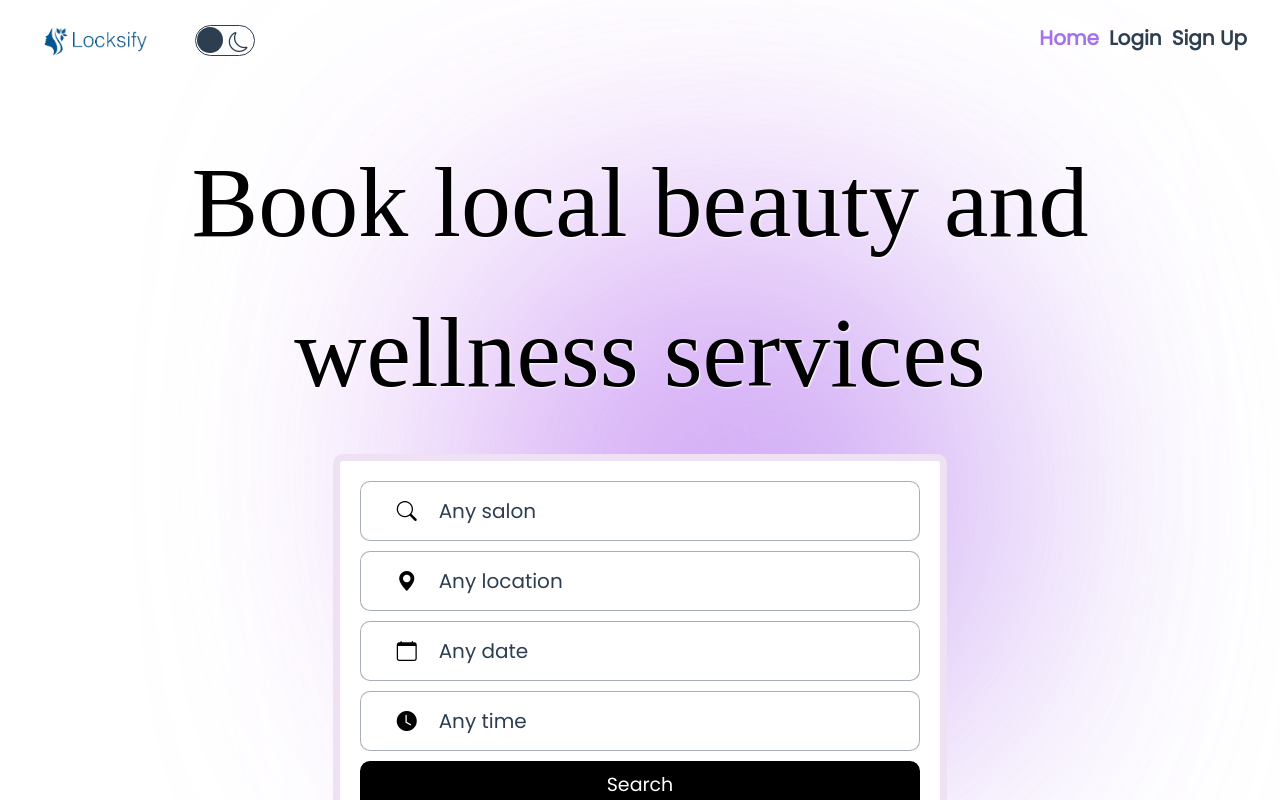
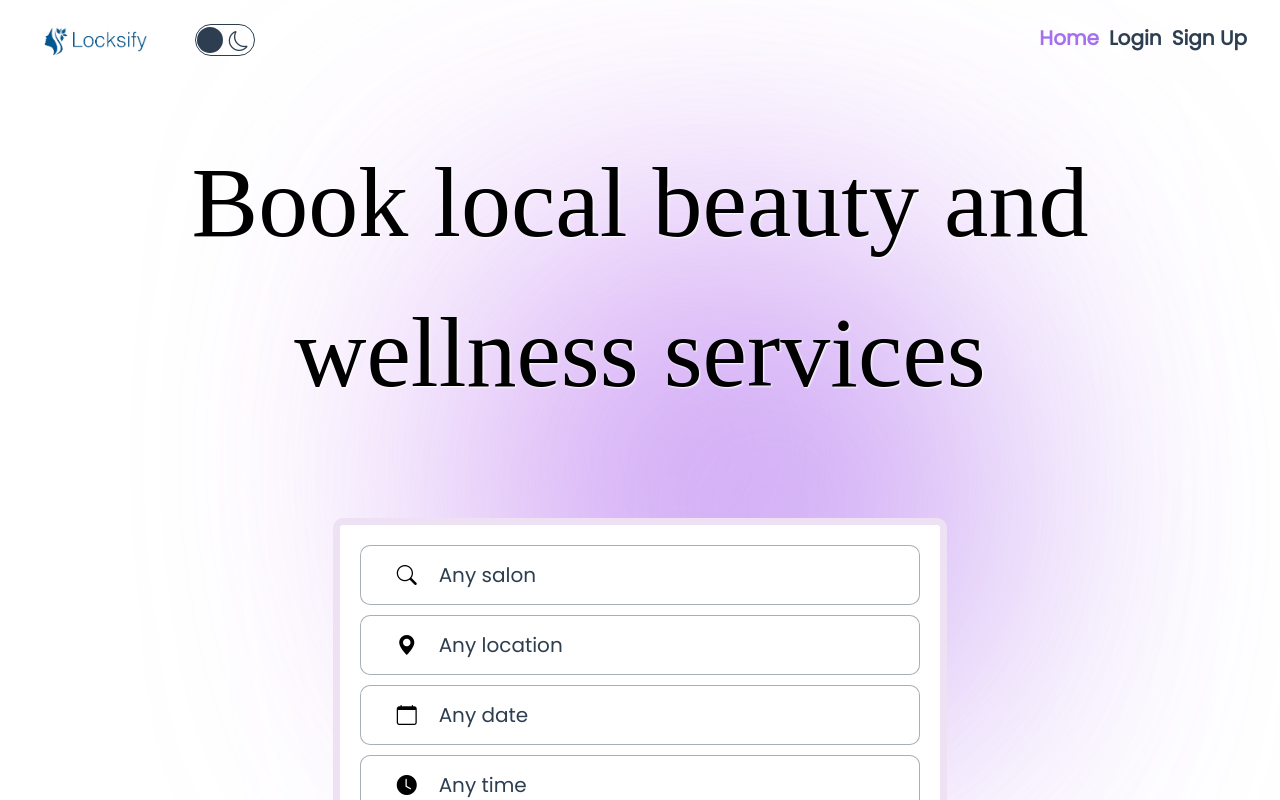
Before and after one commit to Adrijana1308/wa-frontend, a Vue app in the folder locksify/: page / in a window 1280 px wide. Built offline with nearby package versions, Linux system fonts and the light colour scheme; a web font is replaced by a local one.

Commit message:
dodaci na karticama

```diff
--- a/locksify/src/App.vue
+++ b/locksify/src/App.vue
@@ -86,6 +86,7 @@ nav {
   font-family: 'Poppins', sans-serif;
   transition: background-color 0.3s ease;
 
+
   a {
     font-weight: bold;
     color: #2c3e50;
@@ -111,6 +112,7 @@ nav {
 
   .toggler {
     display: block;
+    padding: 15px;
     width: 60px;
     height: 31px;
     border: 1px solid #2c3e50;
@@ -119,7 +121,13 @@ nav {
     cursor: pointer;
   }
 
-  .ball, .bi-sun, .bi-moon {
+  .bi-sun, .bi-moon {
+    position: absolute;
+    top: 48%;
+    transform: translateY(-50%);
+  }
+
+  .ball {
     position: absolute;
     top: 50%;
     transform: translateY(-50%);
--- a/locksify/src/components/Cards.vue
+++ b/locksify/src/components/Cards.vue
@@ -6,7 +6,16 @@
           <img src="../assets/salon_1.jpg" class="card-img-top" alt="Frizerski salon">
           <div class="card-body">
             <h5 class="card-title">Ime salona</h5>
-            <p class="card-text">Kratki opis salona</p>
+            <p class="card-text">
+              <span class="card-rew">5 </span>
+              <i class="bi bi-star-fill"></i>
+              <i class="bi bi-star-fill"></i>
+              <i class="bi bi-star-fill"></i>
+              <i class="bi bi-star-fill"></i>
+              <i class="bi bi-star-fill"></i>
+              <span class="card-num-rew"> (6) • </span>
+              <span class="card-city">Zagreb</span>
+            </p>
             <a href="#" class="btn btn-dark">See more</a>
           </div>
         </div>
@@ -16,7 +25,11 @@
           <img src="../assets/salon_1.jpg" class="card-img-top" alt="Frizerski salon">
           <div class="card-body">
             <h5 class="card-title">Ime salona</h5>
-            <p class="card-text">Kratki opis salona</p>
+            <p class="card-text">
+              <span class="card-rew">5 </span>
+              <span class="card-num-rew">(6) • </span>
+              <span class="card-city">Zagreb</span>
+            </p>
             <a href="#" class="btn btn-dark">See more</a>
           </div>
         </div>
@@ -26,7 +39,11 @@
           <img src="../assets/salon_1.jpg" class="card-img-top" alt="Frizerski salon">
           <div class="card-body">
             <h5 class="card-title">Ime salona</h5>
-            <p class="card-text">Kratki opis salona</p>
+            <p class="card-text">
+              <span class="card-rew">5 </span>
+              <span class="card-num-rew">(6) • </span>
+              <span class="card-city">Zagreb</span>
+            </p>
             <a href="#" class="btn btn-dark">See more</a>
           </div>
         </div>
@@ -36,7 +53,11 @@
           <img src="../assets/salon_1.jpg" class="card-img-top" alt="Frizerski salon">
           <div class="card-body">
             <h5 class="card-title">Ime salona</h5>
-            <p class="card-text">Kratki opis salona</p>
+            <p class="card-text">
+              <span class="card-rew">5 </span>
+              <span class="card-num-rew">(6) • </span>
+              <span class="card-city">Zagreb</span>
+            </p>
             <a href="#" class="btn btn-dark">See more</a>
           </div>
         </div>
--- a/locksify/src/views/HomeView.vue
+++ b/locksify/src/views/HomeView.vue
@@ -30,7 +30,7 @@
             <input type="text" class="search-box" placeholder="Any time">
           </form>
         </div>
-        <button @click="toggleCards" type="submit" class="search-button"><a href="#cards">Search</a></button>
+        <a href="#cards"><button @click="toggleCards" type="submit" class="search-button">Search</button></a>
     </div>
   </div>
   <Cards id="cards" v-show="showCards" />
@@ -147,6 +147,7 @@ body {
   padding: 5px;
   justify-content: space-evenly;
   align-items: center;
+  margin-top: 80px;
 }
 
 .input-container{
@@ -262,6 +263,9 @@ body {
 }
 
 @media (max-width: 1024px) {
+    p{
+      margin-top: 20px;
+    }
     .search-container{
         display: flex;
         flex-direction: column;
@@ -281,6 +285,9 @@ body {
 }
 
 @media (max-width: 780px) {
+    p{
+      margin-top: 0;
+    }
     .search-container{
         display: flex;
         flex-direction: column;
@@ -288,6 +295,7 @@ body {
         width: 60%;
         height: auto;
         border-radius: 20px;
+        margin-top: 0;
     }
 
     .input-container{
```
